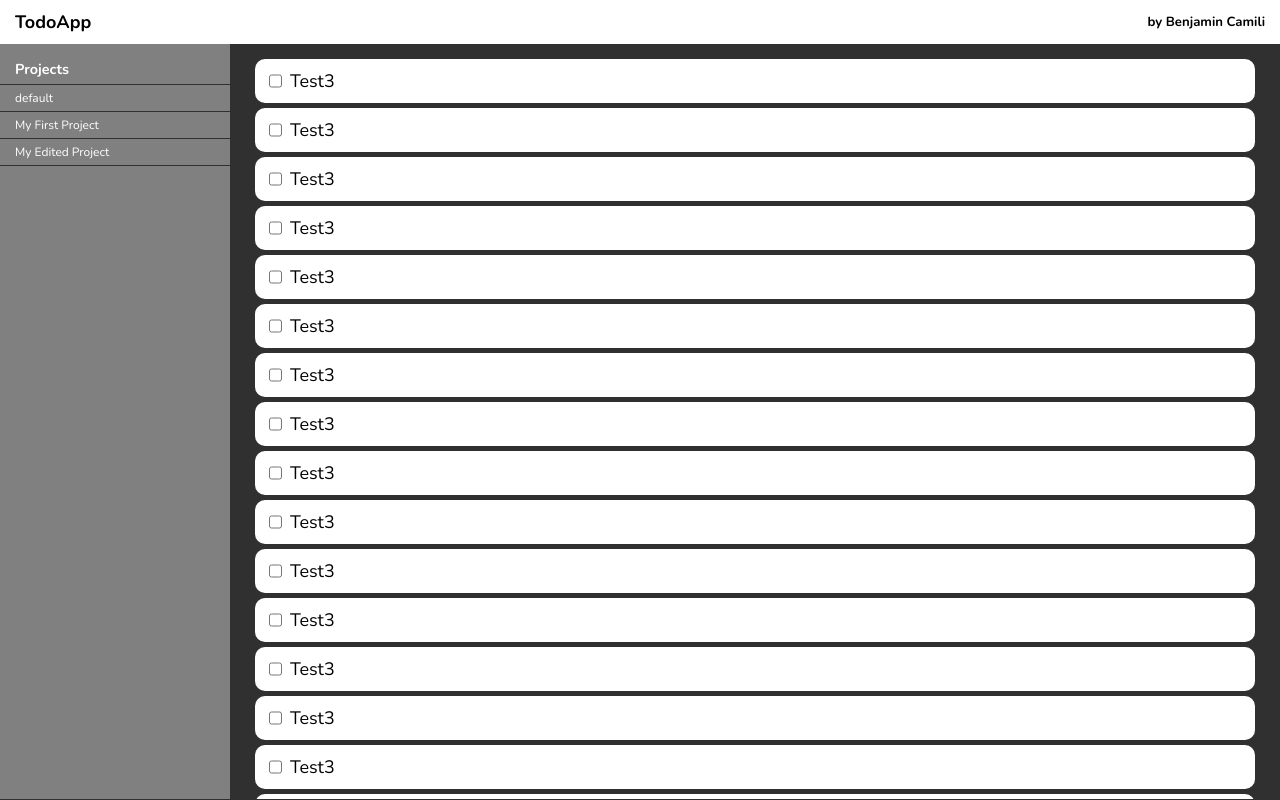
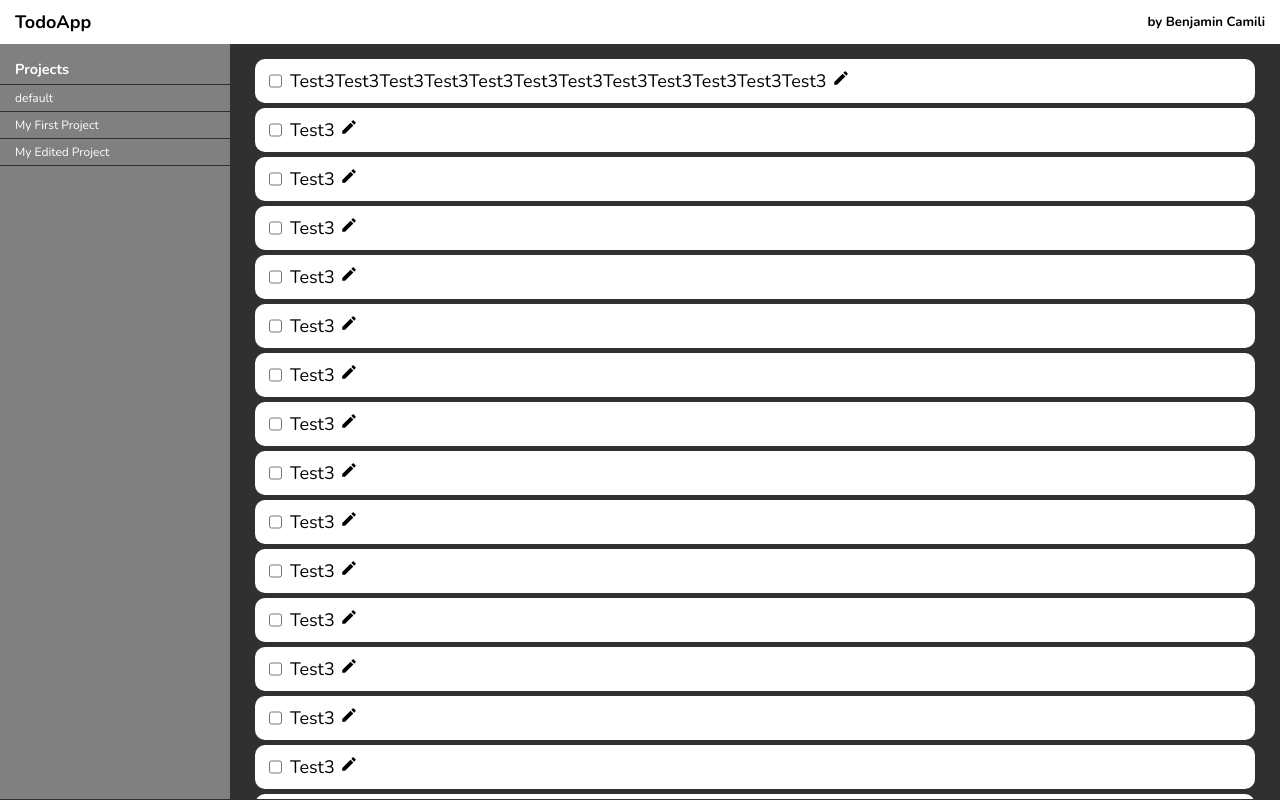
Before and after one commit to bcamili/odin-todo-list, a website built with webpack: page src/template.html in a window 1280 px wide. Both pictures are taken after a click on the checkbox 275 px from the left and 81 px from the top of the page. Built offline with nearby package versions, Linux system fonts and the light colour scheme; a web font is replaced by a local one.

Commit message:
edit function for the title

```diff
--- a/src/Controller/handlerFunctions.js
+++ b/src/Controller/handlerFunctions.js
@@ -16,15 +16,23 @@ export const handlerFunctionsFactory = (function (model, view){
         const checkboxHandler = () =>{
 
             const returnHandler = (todo) => {
-                /* const project = model.getProjectByID(projectID);
-                const todo = project.getTodoByID(todoID); */
                 todo.toggleDone();
             }
 
             return returnHandler;
         }
 
-        return {checkboxHandler};
+        const todoTitleEditHandler = (todo, input) =>{
+            const returnHandler = (todo, input) => {
+                console.log(input);
+                todo.editTodo.title(input);
+                todo.printTodo();
+            }
+
+            return returnHandler;
+        }
+
+        return {checkboxHandler, todoTitleEditHandler};
     }
 
 
--- a/src/Model/model.js
+++ b/src/Model/model.js
@@ -5,21 +5,21 @@ export const model = (function(){
 
     const defaultProject = createProject("default");
     projects.push(defaultProject);
-    const todoID = defaultProject.addTodo("Test3", "test3", new Date(), 4, "-needs testing3");
-    defaultProject.addTodo("Test3", "test3", new Date(), 4, "-needs testing3-needs testing3-needs testing3-needs testing3-needs testing3-needs testing3-needs testing3-needs testing3-needs testing3-needs testing3-needs testing3-needs testing3-needs testing3-needs testing3-needs testing3-needs testing3-needs testing3-needs testing3-needs testing3-needs testing3-needs testing3");
+    const todoID = defaultProject.addTodo("Test3Test3Test3Test3Test3Test3Test3Test3Test3Test3Test3Test3", "test3", new Date(), 4, "-needs testing3");
+    defaultProject.addTodo("Test3", "test3", new Date(), 3, "-needs testing3-needs testing3-needs testing3-needs testing3-needs testing3-needs testing3-needs testing3-needs testing3-needs testing3-needs testing3-needs testing3-needs testing3-needs testing3-needs testing3-needs testing3-needs testing3-needs testing3-needs testing3-needs testing3-needs testing3-needs testing3");
+    defaultProject.addTodo("Test3", "test3", new Date(), 2, "-needs testing3");
     defaultProject.addTodo("Test3", "test3", new Date(), 4, "-needs testing3");
     defaultProject.addTodo("Test3", "test3", new Date(), 4, "-needs testing3");
+    defaultProject.addTodo("Test3", "test3", new Date(), 1, "-needs testing3");
+    defaultProject.addTodo("Test3", "test3", new Date(), 5, "-needs testing3");
     defaultProject.addTodo("Test3", "test3", new Date(), 4, "-needs testing3");
+    defaultProject.addTodo("Test3", "test3", new Date(), 3, "-needs testing3");
     defaultProject.addTodo("Test3", "test3", new Date(), 4, "-needs testing3");
+    defaultProject.addTodo("Test3", "test3", new Date(), 5, "-needs testing3");
+    defaultProject.addTodo("Test3", "test3", new Date(), 2, "-needs testing3");
+    defaultProject.addTodo("Test3", "test3", new Date(), 1, "-needs testing3");
     defaultProject.addTodo("Test3", "test3", new Date(), 4, "-needs testing3");
-    defaultProject.addTodo("Test3", "test3", new Date(), 4, "-needs testing3");
-    defaultProject.addTodo("Test3", "test3", new Date(), 4, "-needs testing3");
-    defaultProject.addTodo("Test3", "test3", new Date(), 4, "-needs testing3");
-    defaultProject.addTodo("Test3", "test3", new Date(), 4, "-needs testing3");
-    defaultProject.addTodo("Test3", "test3", new Date(), 4, "-needs testing3");
-    defaultProject.addTodo("Test3", "test3", new Date(), 4, "-needs testing3");
-    defaultProject.addTodo("Test3", "test3", new Date(), 4, "-needs testing3");
-    defaultProject.addTodo("Test3", "test3", new Date(), 4, "-needs testing3");
+    defaultProject.addTodo("Test3", "test3", new Date(), 6, "-needs testing3");
     defaultProject.addTodo("Test3", "test3", new Date(), 4, "-needs testing3");
     defaultProject.addTodo("Test3", "test3", new Date(), 4, "-needs testing3");
     defaultProject.addTodo("Test3", "test3", new Date(), 4, "-needs testing3");
--- a/src/View/todoRenderer.js
+++ b/src/View/todoRenderer.js
@@ -1,4 +1,7 @@
-export const renderTodo = (todo, handlerFunctions) => {
+import editIcon from "../assets/img/pencil.svg";
+import checkIcon from"../assets/img/check-bold.svg";
+
+export const renderTodo = (todo, contentHandler) => {
     const todoDiv = document.createElement("div");
     todoDiv.classList = "todoDiv";
 
@@ -9,18 +12,65 @@ export const renderTodo = (todo, handlerFunctions) => {
     doneToggle.setAttribute("type", "checkbox");
     doneToggle.checked = todo.getDone();
     doneToggle.addEventListener("click", () => {
-        const handler = handlerFunctions.checkboxHandler()
+        const handler = contentHandler.checkboxHandler()
         handler(todo);
     });
 
     doneToggle.classList = "doneToggle";
 
     const todoTitleDiv = document.createElement("div");
-    todoTitleDiv.addEventListener("click", ()=>{
+    todoTitleDiv.classList = "todoTitleDiv";
+
+    const toggleOpen = () =>{
         todoContentDiv.classList.toggle("open");
+    }
+
+    todoTitleDiv.addEventListener("click", toggleOpen);
+
+
+    const editIconImg = document.createElement("img");
+    editIconImg.classList = "editIconImg";
+    editIconImg.src = editIcon;
+    editIconImg.addEventListener("click", () =>{
+        todoTitleDiv.innerHTML = "";
+        console.log();
+        if(!todoContentDiv.classList.contains("open")){
+            toggleOpen();
+        }
+        todoTitleDiv.removeEventListener("click", toggleOpen);
+        const titleEditInput = document.createElement("span");
+        titleEditInput.role = "textbox";
+        titleEditInput.contentEditable = true;
+        titleEditInput.className = "titleEditInput";
+        titleEditInput.textContent = todo.getTitle();
+
+        const checkIconImg = document.createElement("img");
+        checkIconImg.classList = "editIconImg";
+        checkIconImg.src = checkIcon;
+        checkIconImg.style.zIndex = 2;
+        checkIconImg.addEventListener("click", () =>{
+            const input = titleEditInput.textContent;
+            console.log(input);
+
+            const handler = contentHandler.todoTitleEditHandler()
+            handler(todo, input);
+
+            todoTitleDiv.innerHTML = "";
+            todoTitleDiv.style.display = "block";
+            todoTitleDiv.textContent = todo.getTitle();
+            todoTitleDiv.addEventListener("click", toggleOpen);
+            toggleOpen();
+            todoTitleDiv.appendChild(editIconImg);
+        });
+
+        todoTitleDiv.appendChild(titleEditInput);
+        todoTitleDiv.appendChild(checkIconImg);
+
     });
-    todoTitleDiv.classList = "todoTitleDiv";
     todoTitleDiv.textContent = todo.getTitle();
+
+    todoTitleDiv.appendChild(editIconImg);
+
 
     todoHeader.appendChild(doneToggle);
     todoHeader.appendChild(todoTitleDiv);
@@ -31,26 +81,30 @@ export const renderTodo = (todo, handlerFunctions) => {
 
     const descriptionDiv = document.createElement("div");
     descriptionDiv.classList = "descriptionDiv"
-    descriptionDiv.innerHTML = `<span>Description: </span> ${todo.getDescription()}`;
+    descriptionDiv.innerHTML = `<span>Description: </span><br> ${todo.getDescription()}`;
 
     const dueDateDiv = document.createElement("div");
     dueDateDiv.classList = "dueDateDiv"
-    dueDateDiv.innerHTML = `<span>Due on: </span> ${todo.getDueDate()}`;
+    dueDateDiv.innerHTML = `<span>Due on: </span><br> ${todo.getDueDate()}`;
 
     const priorityDiv = document.createElement("div");
     priorityDiv.classList = "priorityDiv"
     priorityDiv.innerHTML = `<span>Priority: </span>`;
 
+    const priorityPoints = document.createElement("div");
+    priorityPoints.classList = "priorityPoints"
     for(let i = 0; i<todo.getPriority(); i++){
         const priorityPoint = document.createElement("div");
         priorityPoint.classList = "priorityPoint";
         priorityPoint.textContent = i+1;
-        priorityDiv.appendChild(priorityPoint);
+        priorityPoints.appendChild(priorityPoint);
     }
+
+    priorityDiv.appendChild(priorityPoints);
 
     const notesDiv = document.createElement("div");
     notesDiv.classList = "notesDiv"
-    notesDiv.innerHTML = `<span>Notes: </span> ${todo.getNotes()}`;
+    notesDiv.innerHTML = `<span>Notes: </span><br>${todo.getNotes()}`;
 
     todoContentDiv.appendChild(descriptionDiv);
     todoContentDiv.appendChild(dueDateDiv);
--- a/src/style.css
+++ b/src/style.css
@@ -6,6 +6,7 @@ html{
 
     font-family: "Nunito";
     font-size: 12px;
+    word-break: break-word;
 }
 
 /* .redBox{
@@ -89,14 +90,12 @@ html,body{
 @media (max-width: 500px){
 
     .sideBarDiv {
-/*         transform: translateX(calc(-1 * calc(100% - 20px)));
- */
+
         margin-left: calc(-1 * calc(33% - 20px));
     }
 
     .sideBarDiv.open{
-/*         transform: translateX(0);
- */
+
         margin-left: 0px;
     }
 }
@@ -170,6 +169,7 @@ html,body{
 }
 
 #todoList{
+    width: 100%;
     height: 100%;
     overflow: scroll;
 }
@@ -181,23 +181,46 @@ html,body{
 }
 
 .todoDiv{
+    overflow: hidden;
     background-color: var(--highlightColor);
     padding: 10px;
     margin: 5px;
     border-radius: 10px;
-/*     width: minmax(100px, 200px);
- */}
+ }
 
 .todoHeader{
     display: flex;
-    font-size: 1.5rem;
     margin: 0;
 }
 
 .todoTitleDiv{
     margin-left: 5px;
     flex-grow: 1;
+    font-size: 1.5rem;
 }
+
+.titleEditInput{
+    font-size: 1.5rem;
+    padding: 0;
+    border: none;
+    font-family: inherit;
+    flex-grow: 1;
+    color: var(--middleColor);
+}
+
+.titleEditInput:focus{
+    border: 1px blue;
+}
+
+.editIconImg{
+    display: inline;
+    margin: 0 0.125em;
+    margin-left: 5px;
+    padding: 0;
+    vertical-align: baseline;
+    width: 1.5rem;
+}
+
 
 .todoContentDiv{
     display: flex;
@@ -217,25 +240,33 @@ html,body{
 
 .descriptionDiv{
     font-size: 1.2rem;
+    width: fit-content;
     span{
+        font-size: 1.1rem;
         font-weight: bold;
     }
 }
 
 .dueDateDiv{
     font-size: 1.2rem;
+
     span{
+        font-size: 1.1rem;
         font-weight: bold;
     }
 }
 
 .priorityDiv{
-    display: flex;
     font-size: 1.2rem;
     gap: 5px;
     align-items: center;
     span{
+        font-size: 1.1rem;
         font-weight: bold;
+    }
+
+    .priorityPoints{
+        display: flex;
     }
 
     .priorityPoint{
@@ -254,7 +285,9 @@ html,body{
 
 .notesDiv{
     font-size: 1.2rem;
+
     span{
+        font-size: 1.1rem;
         font-weight: bold;
     }
 }
--- a/webpack.config.js
+++ b/webpack.config.js
@@ -27,6 +27,10 @@ module.exports = {
             {
                 test: /\.css$/i,
                 use: ["style-loader", "css-loader"],
+            },
+            {
+                test: /\.(png|svg|jpg|jpeg|gif)$/i,
+                type: "asset/resource",
             }
         ],
     },
```
Also changed, not shown: src/assets/img/check-bold.svg (added), src/assets/img/pencil.svg (added), src/assets/img/trash-can.svg (added).
